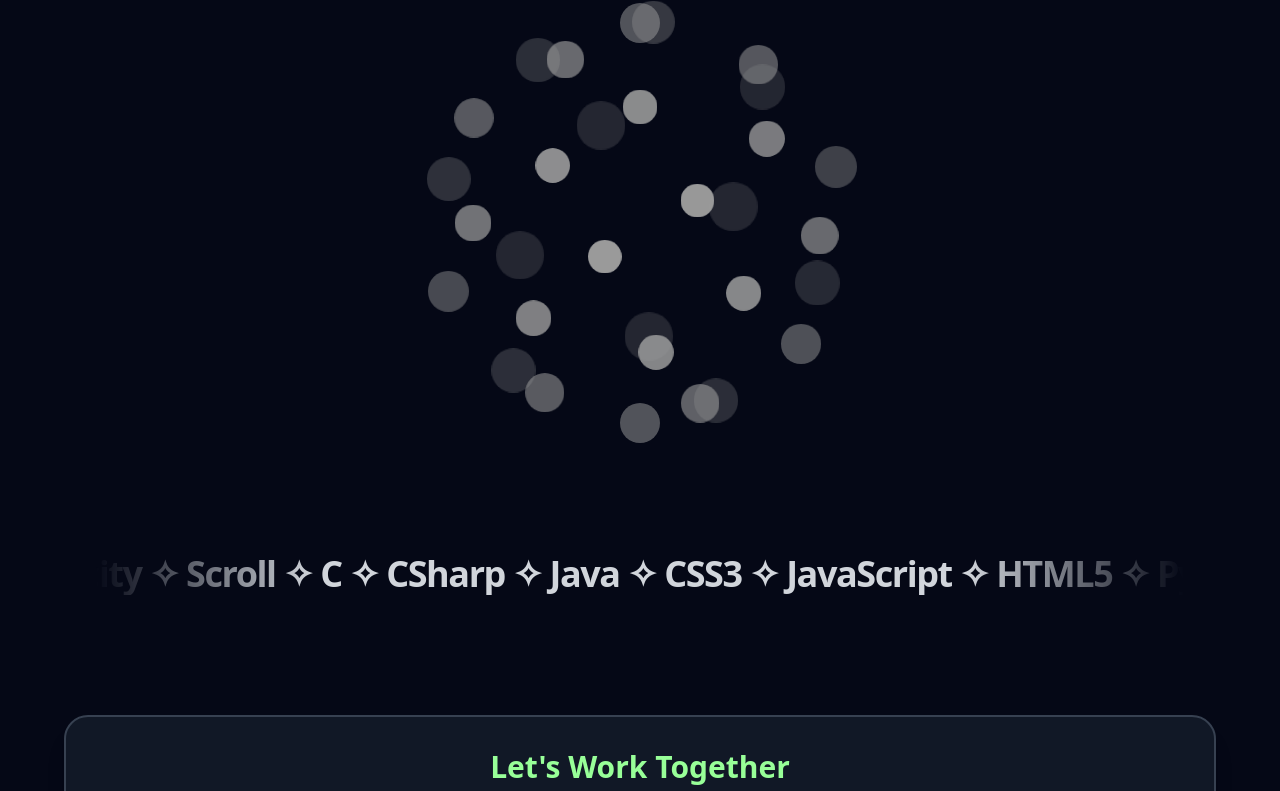
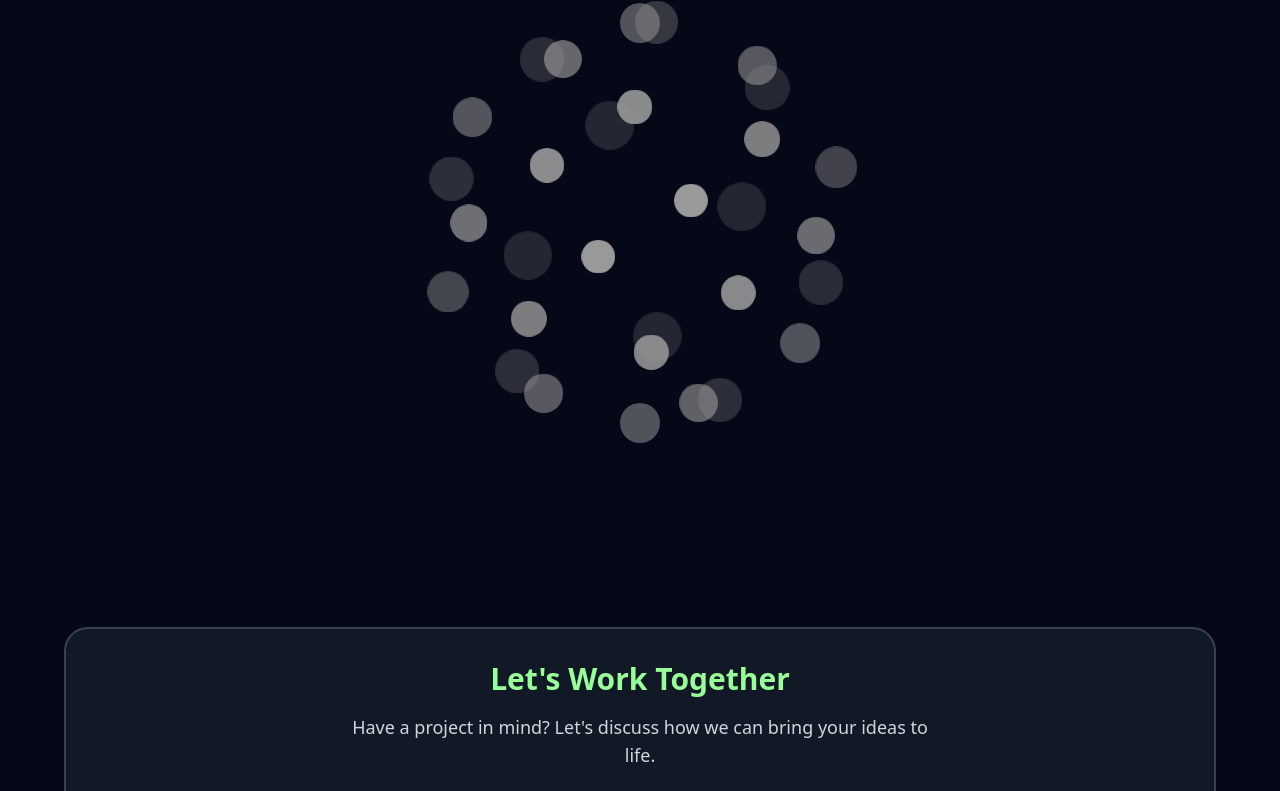
Before and after one commit to lord-rudra0/My-Portfolio, a React (Vite) app: page /about in a window 1280 px wide. Shown: the part 1813-2604 px from the top of the page. Built offline with nearby package versions, Linux system fonts and the light colour scheme.

Commit message:
Remove second skills scroll to avoid duplicate skill text

```diff
--- a/src/pages/About.jsx
+++ b/src/pages/About.jsx
@@ -147,30 +147,7 @@ const About = () => {
               <Skill />
             </div>
 
-            {/* Second Skills Scroll */}
-            <div className="w-full flex flex-col gap-0">
-              <div className="relative w-full perspective-1000 my-0">
-                {/* Portal animations removed per request */}
-
-                {/* VelocityScroll for the second skills scroll */}
-                {isLargeScreen && ( // Only render on large screens
-                  <div className="relative z-10 transform-gpu">
-                    <VelocityScroll
-                      numRows={1}
-                      defaultVelocity={-0.5}
-                      className="[mask-image:linear-gradient(to_right,transparent_0%,white_20%,white_80%,transparent_100%)]"
-                    >
-                      <span className={`${theme === 'dark' ? 'text-gray-300' : 'text-gray-800'} text-4xl px-0 sm:px-0 lg:px-0`}>
-                        Velocity ✧ Scroll ✧ C ✧ CSharp ✧ Java ✧ CSS3 ✧ JavaScript ✧ HTML5 ✧ Python ✧ AssemblyScript ✧ TypeScript ✧
-                        Vercel ✧ Render ✧ Netlify ✧ Heroku ✧ Firebase ✧ Bootstrap ✧ EJS ✧ ExpressJS ✧ FastAPI ✧ Flask ✧ Jinja ✧
-                        NodeDotJS ✧ NPM ✧ React ✧ Vite ✧ TailwindCSS ✧ MongoDB ✧ MySQL ✧ SQLite ✧ Figma ✧ Canva ✧ NumPy ✧ Pandas ✧
-                        TensorFlow ✧ Git ✧ GitHub ✧ Unity ✧ Postman ✧ Docker
-                      </span>
-                    </VelocityScroll>
-                  </div>
-                )}
-              </div>
-            </div>
+            {/* Second Skills Scroll removed to avoid duplicate skill text */}
           </div>
 
           {/* Add the IconCloud component */}
```
